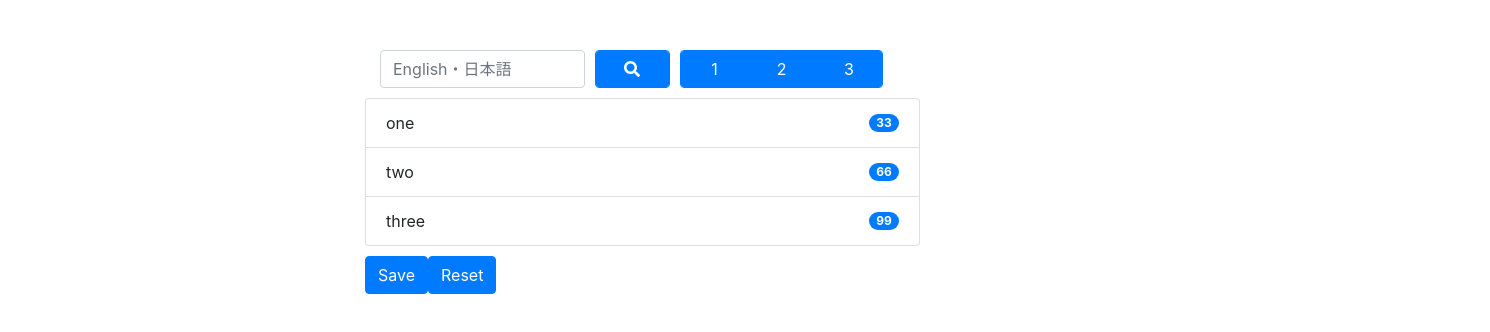
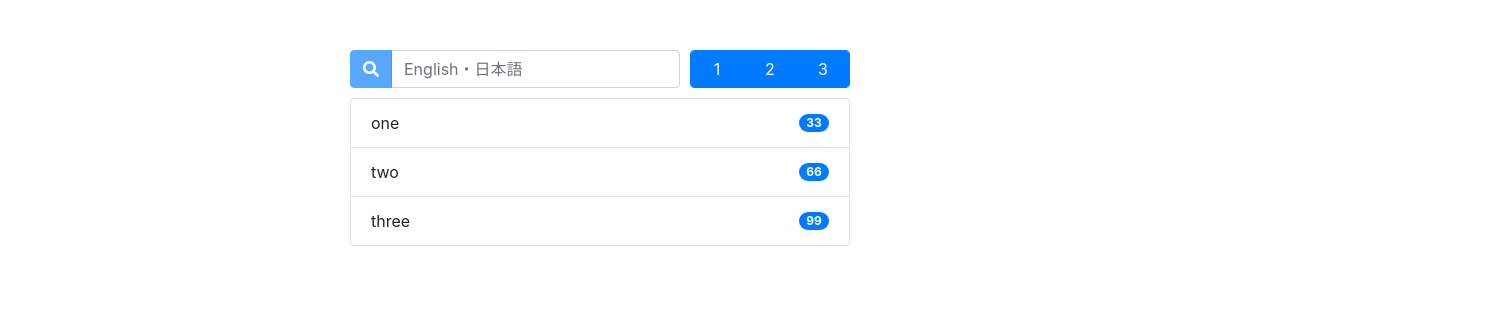
Before and after one commit to wmcooper2/Total-English-Assistant-for-Web, a React (Create React App) app: page / in a window 1280 px wide. Shown: the top 332 px of the page, 1490 px wide, since content can reach past the window. Built offline with nearby package versions, Linux system fonts and the light colour scheme.

Commit message:
Cleaned up the static version. Removed the controls component (don't need them because state can update automatically).

```diff
--- a/src/App.css
+++ b/src/App.css
@@ -6,6 +6,7 @@ div {
 
 .dictionary {
   position: absolute;
+  width: 500px;
   left: 350px;
   top: 50px;
 }
@@ -22,11 +23,3 @@ div {
 .results {
   margin-top: 10px;
 }
-
-.resultItem {
-  width: 50%;
-}
-
-.controls {
-  margin-top: 10px;
-}
--- a/src/App.js
+++ b/src/App.js
@@ -1,18 +1,32 @@
 import React from "react";
 import "./App.css";
-import Controls from "./components/controls";
 import Results from "./components/results";
 import Search from "./components/search";
 import "bootstrap/dist/css/bootstrap.css";
 
-function App() {
-  return (
-    <div className="container dictionary">
-      <Search />
-      <Results />
-      <Controls />
-    </div>
-  );
+class App extends React.Component {
+  constructor(props) {
+    super(props);
+    this.state = {
+      buttons: [1, 2, 3]
+    };
+  }
+
+  handleClick = props => {
+    console.log(props);
+  };
+
+  render() {
+    console.log(this.state);
+    return (
+      <div className="dictionary">
+        <form className="form-group">
+          <Search onClick={this.handleClick} />
+          <Results />
+        </form>
+      </div>
+    );
+  }
 }
 
 export default App;
--- /dev/null
+++ b/src/components/buttonGroup.jsx
@@ -0,0 +1,14 @@
+import React from "react";
+const GradeBtns = props => {
+  return (
+    <div className="gradeBtnGroup btn-group col-md-4" role="selectGrade">
+      <button onClick={props.onClick} className={props.classes}>
+        1
+      </button>
+      <button className={props.classes}>2</button>
+      <button className={props.classes}>3</button>
+    </div>
+  );
+};
+
+export default GradeBtns;
--- a/src/components/search.jsx
+++ b/src/components/search.jsx
@@ -3,46 +3,31 @@ import { faSearch } from "@fortawesome/free-solid-svg-icons";
 import { FontAwesomeIcon } from "@fortawesome/react-fontawesome";
 import "bootstrap/dist/css/bootstrap.css";
 import "font-awesome/css/font-awesome.min.css";
+import GradeBtns from "./buttonGroup";
 
-const GradeBtns = props => {
+class Search extends Component {
+  render() {
     return (
-    <div className="gradeBtnGroup col-md-5 btn-group" role="selectGrade">
-      <button className={props.classes}>1</button>
-      <button className={props.classes}>2</button>
-      <button className={props.classes}>3</button>
+      <React.Fragment>
+        <div className="form-row" action="">
+          <div className="input-group col-md-8">
+            <div className="input-group-prepend">
+              <button className="btn btn-primary" disabled>
+                <FontAwesomeIcon icon={faSearch} />
+              </button>
             </div>
-  );
-};
-
-const SearchInput = props => {
-  return (
-    <div className="form-row col-md-12">
-      <div className="col-md-5">
             <input
               type="text"
               className="form-control"
               placeholder="English・日本語"
-          required
             />
           </div>
-      <div className="col-md-2">
-        <button className="searchBtn btn btn-primary form-control">
-          <FontAwesomeIcon icon={faSearch} />
-        </button>
+          <GradeBtns
+            onClick={this.props.onClick}
+            classes="gradeBtn btn btn-primary form-control"
+          />{" "}
         </div>
-      <GradeBtns classes="gradeBtn col-md-4 btn btn-primary form-control" />
-    </div>
-  );
-};
-
-class Search extends Component {
-  render() {
-    return (
-      <div className="searchBar">
-        <form className="form-row col-md-6" action="">
-          <SearchInput />
-        </form>
-      </div>
+      </React.Fragment>
     );
   }
 }
```
Lines whose indentation alone changed are shown as unchanged.
